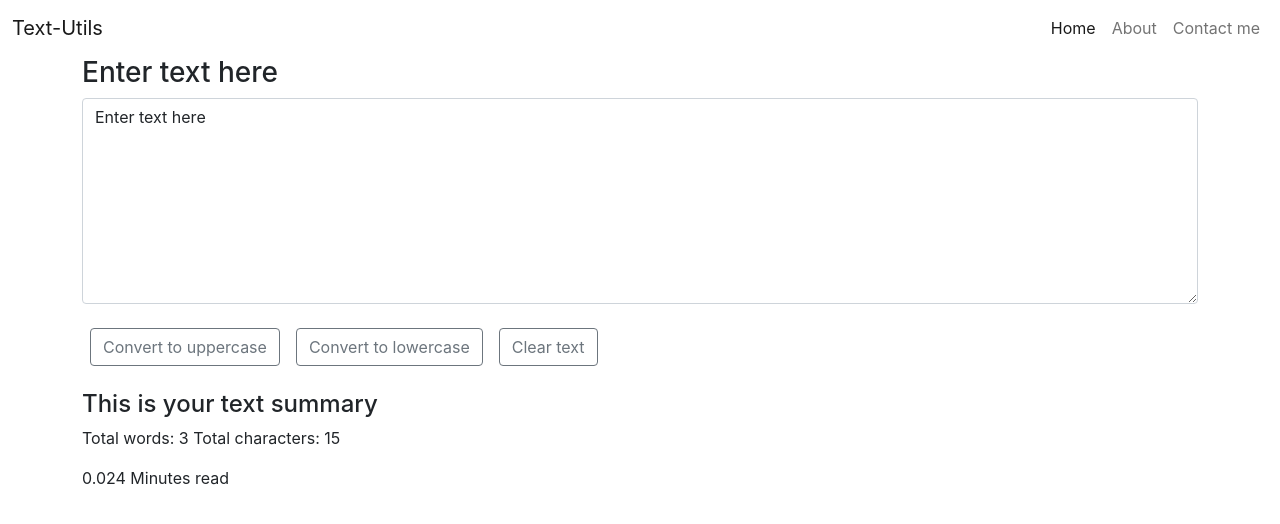
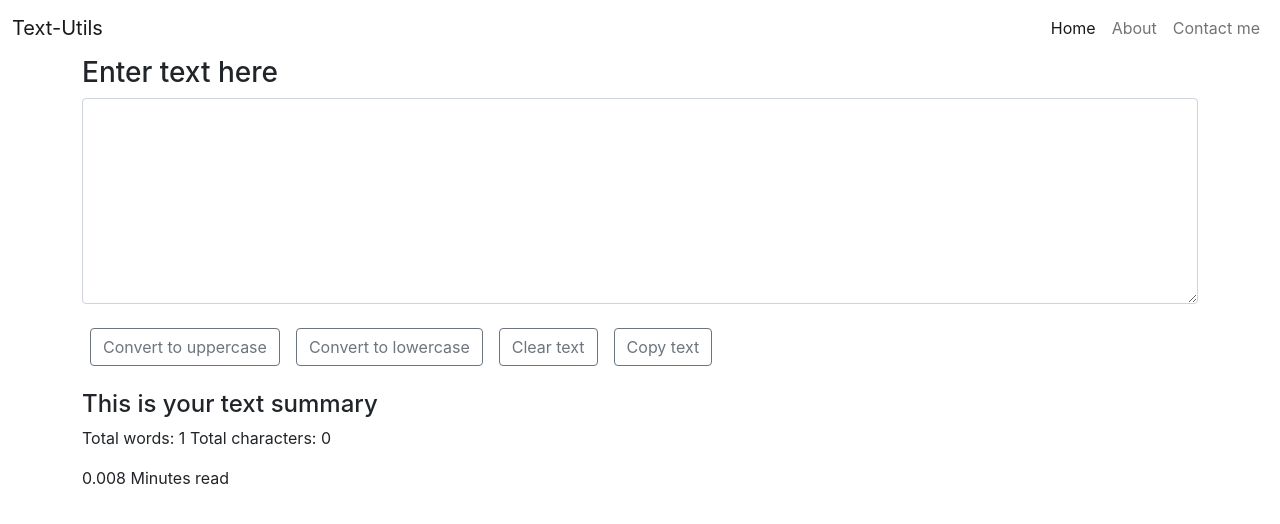
Before and after one commit to IAmTamal/text-utils, a React (Create React App) app: page / in a window 1280 px wide. Shown: the top 524 px of the page. Built offline with nearby package versions, Linux system fonts and the light colour scheme.

Commit message:
Updated TextForm.js

```diff
--- a/src/Components/TextForm.js
+++ b/src/Components/TextForm.js
@@ -16,11 +16,17 @@ export default function TextForm(props) {
     setText(newText);
   };
 
+  const copytext = () => {
+    var txt = document.getElementById("my-txt");
+    // txt.select();
+    navigator.clipboard.writeText(txt.value);
+  };
+
   const handleOnChange = (event) => {
     setText(event.target.value);
   };
 
-  const [text, setText] = useState("Enter text here");
+  const [text, setText] = useState("");
   return (
     <>
       <section className="form-sec">
@@ -32,7 +38,7 @@ export default function TextForm(props) {
               </label>
               <textarea
                 className="form-control"
-                id="exampleFormControlTextarea1"
+                id="my-txt"
                 rows="8"
                 value={text}
                 onChange={handleOnChange}
@@ -59,6 +65,12 @@ export default function TextForm(props) {
             >
               Clear text
             </button>
+            <button
+              className="btn btn-outline-secondary mx-2"
+              onClick={copytext}
+            >
+              Copy text
+            </button>
           </div>
         </div>
       </section>
```
